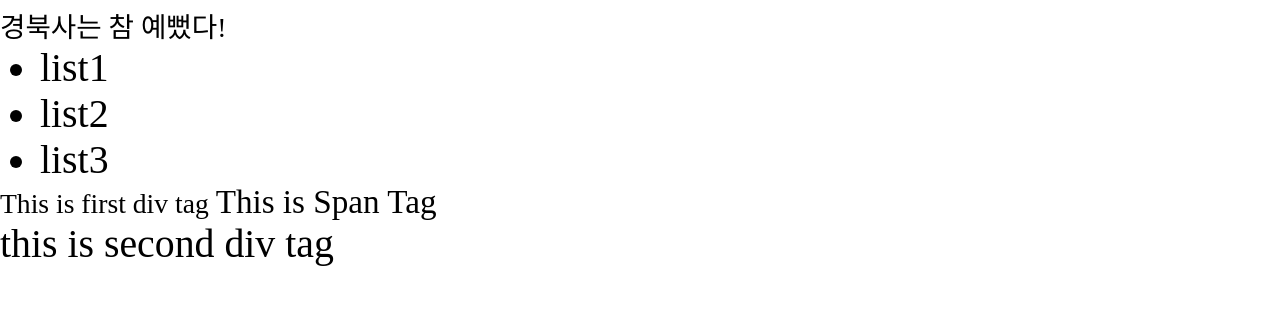
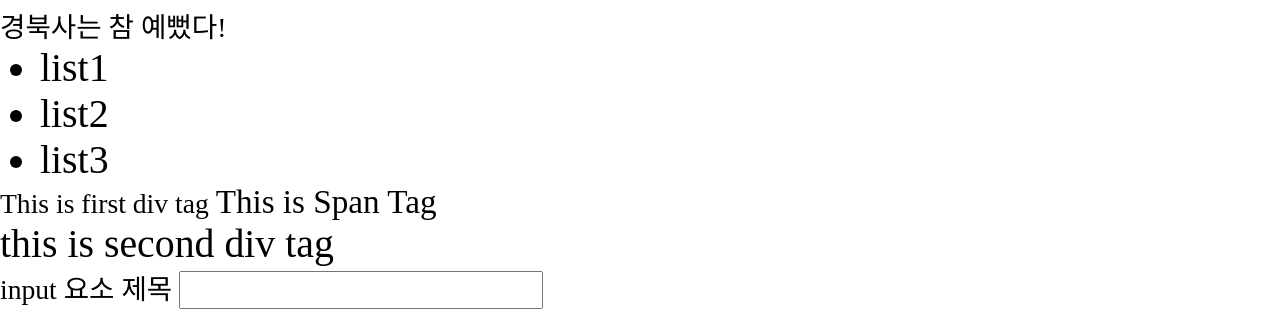
Before and after one commit to ShinMini/Express-SAB-JIL, a plain HTML site: page HtmlPractice.html in a window 1280 px wide. Shown: the part 570-879 px from the top of the page. Before the commit the page ends 837 px from the top, so only its background shows below. Drawn offline with Linux system fonts and the light colour scheme.

Commit message:
update file

```diff
--- a/HtmlPractice.html
+++ b/HtmlPractice.html
@@ -44,6 +44,8 @@
         </span>
     </div>
 
+    <label> input 요소 제목 </label>
+    <input type="text">
 
 
 
```
